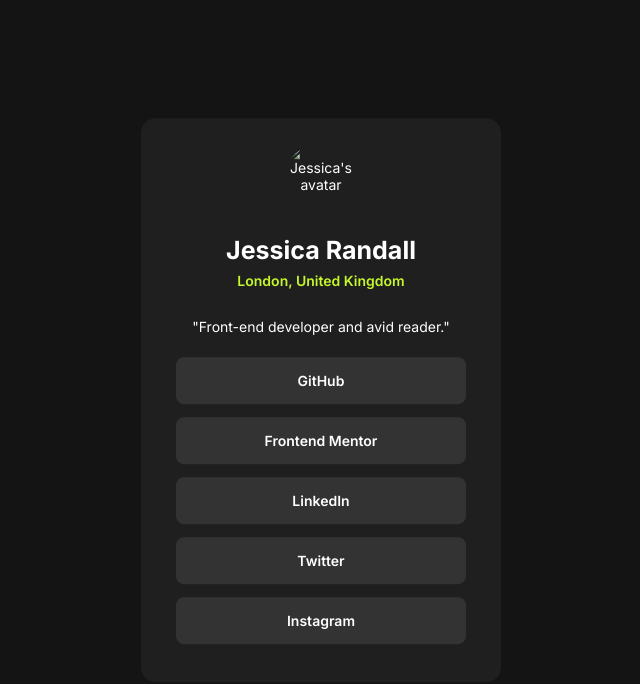
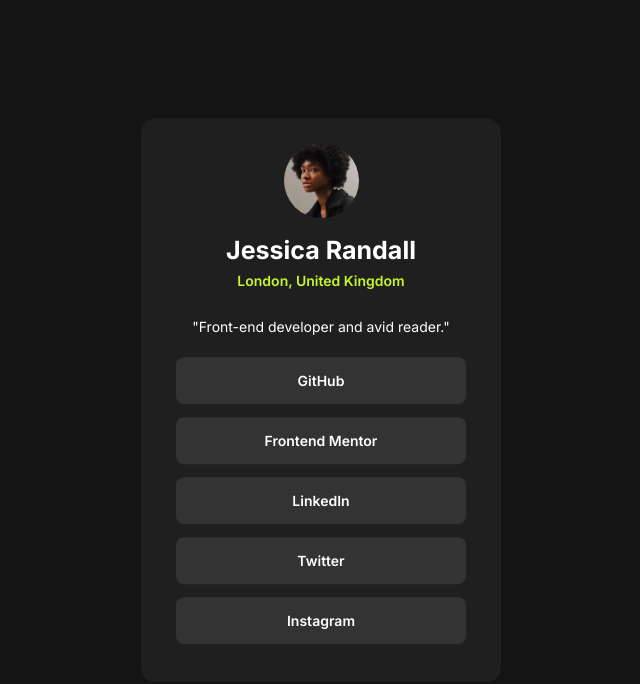
Before and after one commit to UloakuObi/social-links-profile, a plain HTML site: page index.html in a window 1280 px wide. Shown: the whole page, without its empty margins (319-959 px from the left). Drawn offline with Linux system fonts and the light colour scheme.

Commit message:
Update index.html

```diff
--- a/index.html
+++ b/index.html
@@ -4,7 +4,7 @@
   <meta charset="UTF-8">
   <meta name="viewport" content="width=device-width, initial-scale=1.0"> <!-- displays site properly based on user's device -->
 
-  <link rel="icon" type="image/png" sizes="32x32" href="./assets/images/favicon-32x32.png">
+  <link rel="icon" type="image/png" sizes="32x32" href="./assets/favicon-32x32.png">
   <link rel="stylesheet" href="styles.css">
 
   <link rel="preconnect" href="https://fonts.googleapis.com">
@@ -16,7 +16,7 @@
 <body>
   <main>
     <div class="container">
-      <img src="./assets/images/avatar-jessica.jpeg" class="avatar" alt="Jessica's avatar">
+      <img src="./assets/avatar-jessica.jpeg" class="avatar" alt="Jessica's avatar">
       <h1>Jessica Randall</h1>
       <p class="location">London, United Kingdom</p>
       <p class="occupation">"Front-end developer and avid reader."</p>
```
